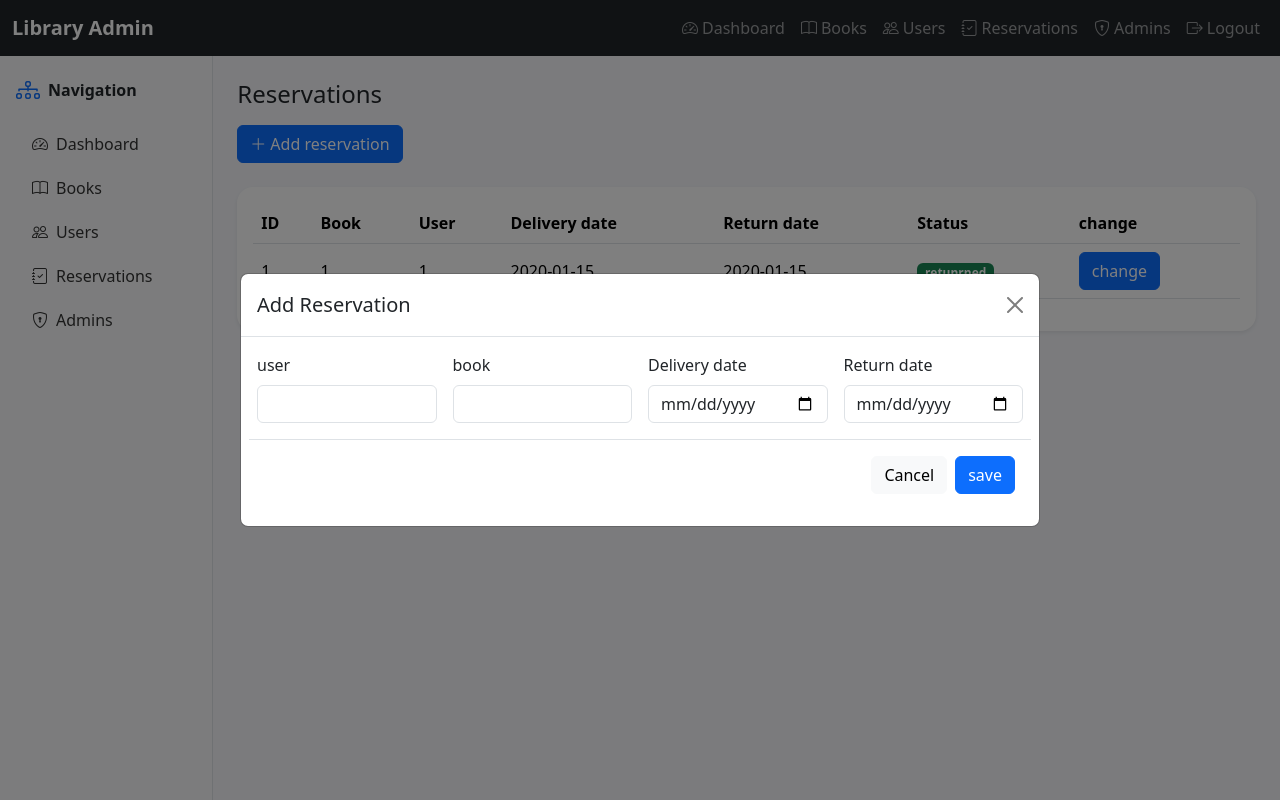
After one commit to rezaei-backend/bookshop, a PHP site: page /bookshop/view/reservation/index.php in a window 1280 px wide, after a click on "Add reservation". The commit adds this page. Run offline with PHP 8.4, Linux system fonts and the light colour scheme; tables that the repository leaves empty hold one stand-in row (values such as "Sample post").

Commit message:
add reservation and fix index page

```diff
--- a/controllers/books/insertbook.php
+++ b/controllers/books/insertbook.php
@@ -14,8 +14,6 @@ if (checkmethod()) {
     $query="INSERT INTO `books` (`title`, `image`, `count`, `row`, `writer`, `genre`, `status`) VALUES (? , ? , ? , ? , ? , ? , ?)";
     $stm=$conn->prepare($query);
     $stm->execute([$title , $image , $count , $row , $writer , $genre , $status ]);
-
-
      redirect("view/books/index.php");
 
 }
--- a/functions/helpers.php
+++ b/functions/helpers.php
@@ -4,6 +4,9 @@ define("BASE_URL", "http://localhost/bookshop/");
 
 function url($url){
     return trim(BASE_URL," /"). "/".trim ($url,"/");
+}
+function url_get($url , $id){
+    return trim(BASE_URL," /"). "/".trim ($url,"/")."?id=$id";
 }
 
 function assets($path){
--- /dev/null
+++ b/index.php
@@ -0,0 +1,3 @@
+<?php
+header("Location: http://localhost/bookshop/view/books/");
+?>
--- a/view/layouts/sidebar.php
+++ b/view/layouts/sidebar.php
@@ -6,9 +6,9 @@
                     </div>
                     <ul class="nav nav-pills flex-column gap-1">
                         <li class="nav-item"><a class="nav-link" href="dashboard.html"><i class="bi bi-speedometer2 me-2"></i>Dashboard</a></li>
-                        <li class="nav-item"><a class="nav-link" href="books.html"><i class="bi bi-book me-2"></i>Books</a></li>
+                        <li class="nav-item"><a class="nav-link" href="<?=url("view/books") ?>"><i class="bi bi-book me-2"></i>Books</a></li>
                         <li class="nav-item"><a class="nav-link" href="users.html"><i class="bi bi-people me-2"></i>Users</a></li>
-                        <li class="nav-item"><a class="nav-link" href="reservations.html"><i class="bi bi-journal-check me-2"></i>Reservations</a></li>
+                        <li class="nav-item"><a class="nav-link" href="<?=url("view/reservation") ?>"><i class="bi bi-journal-check me-2"></i>Reservations</a></li>
                         <li class="nav-item"><a class="nav-link" href="admins.html"><i class="bi bi-shield-lock me-2"></i>Admins</a></li>
                     </ul>
                 </div>
--- /dev/null
+++ b/view/reservation/index.php
@@ -0,0 +1,121 @@
+<?php
+include_once "../layouts/header.php";
+?>
+<!-- sidebar -->
+<?php
+include_once "../layouts/sidebar.php";
+?>
+<!-- end sidebar -->
+<div class="col-12 col-md-9 col-lg-10 p-4" id="content">
+    <h1 class="h4 mb-3">Reservations</h1>
+    <div>
+        <button class="btn btn-primary" data-bs-toggle="modal" data-bs-target="#addreservationmodal"><i
+                class="bi bi-plus-lg me-1"></i>Add reservation</button>
+    </div>
+    <br>
+    <div class="card shadow-sm border-0">
+        <div class="card-body">
+            <div class="table-responsive">
+                <table class="table align-middle">
+                    <thead>
+                        <tr>
+                            <th>ID</th>
+                            <th>Book</th>
+                            <th>User</th>
+                            <th>Delivery date</th>
+                            <th>Return date</th>
+                            <th>Status</th>
+                            <th>change</th>
+                        </tr>
+                    </thead>
+                    <tbody>
+                        <?php
+                        $reservations = $conn->query("SELECT * FROM `reservation`")->fetchAll();
+                        foreach ($reservations as $reservation) {
+                        ?>
+                            <tr>
+                                <td><?= $reservation['id'] ?></td>
+                                <td><?= $reservation['book_id'] ?></td>
+                                <td><?= $reservation['user_id'] ?></td>
+                                <td><?= $reservation['delivery_date'] ?></td>
+                                <td><?= $reservation['return_date'] ?></td>
+                                <td>
+                                    <?php
+                                    if ($reservation['status'] == 1) {
+                                    ?>
+                                        <span class="badge bg-success">
+                                            retunrned
+                                        </span>
+                                </td>
+                            <?php
+                                    } else {
+                            ?>
+                                <span class="badge bg-danger">
+                                    Not retunrned
+                                </span>
+                            <?php
+                                    }
+                            ?>
+                            <td><a class="btn btn-primary" href="<?=url_get("controllers/reservation/change.php" , $reservation['id']) ?>">change</a></td>
+                            </tr>
+                        <?php
+                        }
+                        ?>
+
+                    </tbody>
+                </table>
+            </div>
+        </div>
+    </div>
+</div>
+
+<div class="modal fade" id="addreservationmodal" tabindex="-1" aria-hidden="true">
+    <div class="modal-dialog modal-lg modal-dialog-centered">
+        <div class="modal-content">
+            <div class="modal-header">
+                <h5 class="modal-title">Add Reservation</h5>
+                <button type="button" class="btn-close" data-bs-dismiss="modal"
+                    aria-label="Close"></button>
+            </div>
+            <div class="modal-body">
+                <form method="post" action="<?= url("controllers/reservation/insert.php") ?>" class="row g-3" enctype="multipart/form-data">
+                    <div class="col-md-3">
+                        <label class="form-label">user</label>
+                        <input type="text" name="user_id" class="form-control" required>
+                    </div>
+                    <div class="col-md-3">
+                        <label class="form-label">book</label>
+                        <input type="text" name="book_id" class="form-control" required>
+                    </div>
+                    <div class="col-md-3">
+                        <label class="form-label">Delivery date</label>
+                        <input type="date" name="delivery_date" class="form-control" required>
+                    </div>
+                    <div class="col-md-3">
+                        <label class="form-label">Return date</label>
+                        <input type="date" name="return_date" class="form-control" required>
+                    </div>
+                    <!-- <div class="col-md-6">
+                            <label class="form-label">Image</label>
+                            <input type="file" name="image" class="form-control">
+                        </div>
+                        <div class="col-md-6">
+                            <label class="form-label">Status</label>
+                            <select name="status" class="form-select">
+                                <option value="1" selected>Active</option>
+                                <option value="0">Inactive</option>
+                            </select>
+                        </div> -->
+                    <div class="modal-footer">
+                        <button type="button" class="btn btn-light" data-bs-dismiss="modal">Cancel</button>
+                        <input type="submit" class="btn btn-primary" id="saveAddBook" value="save">
+                    </div>
+
+                </form>
+            </div>
+        </div>
+    </div>
+</div>
+<?php
+include_once "../layouts/footer.php";
+?>
```
Also changed, not shown: controllers/books/update.php (+28 -0 lines), controllers/reservation/change.php (added, +21 -0 lines), controllers/reservation/insert.php (added, +20 -0 lines), theme/reservations.html (+29 -13 lines), view/books/index.php (+14 -13 lines), controllers/books/delete.php (line endings or trailing spaces).
